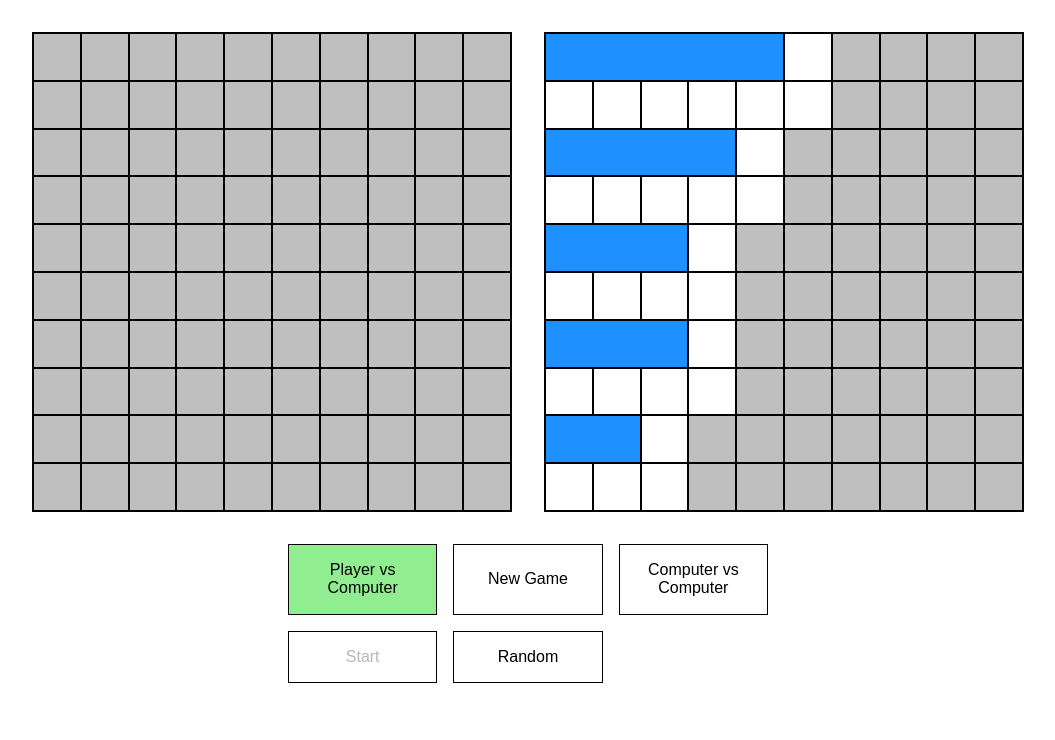
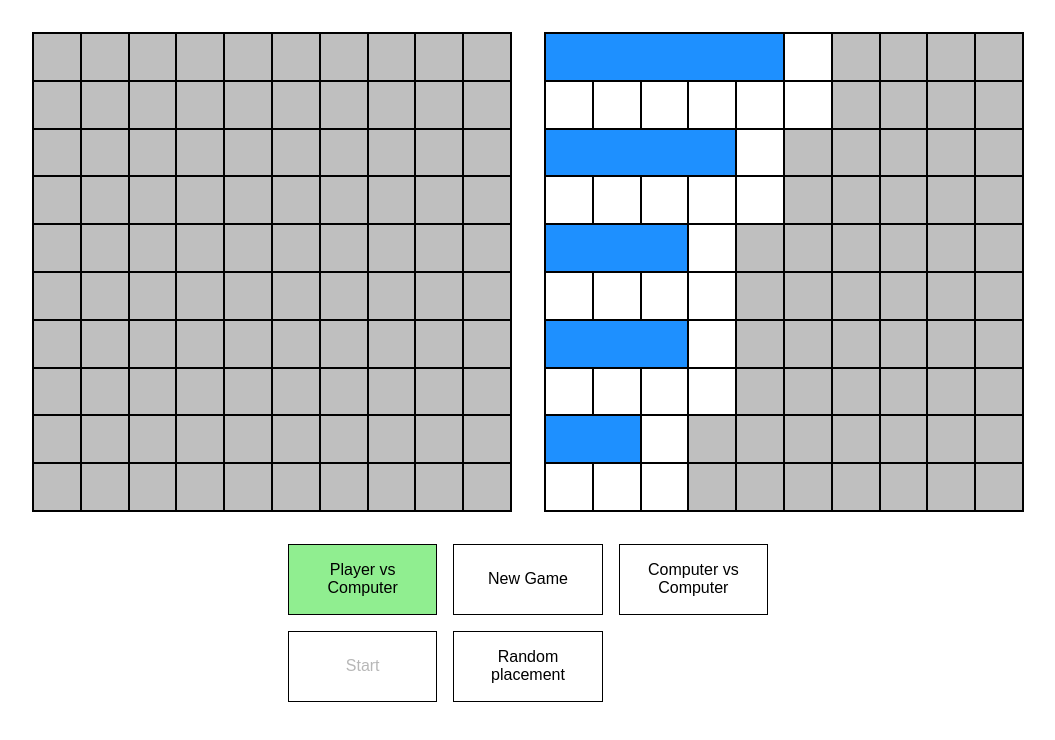
Before and after one commit to mariuszciaston/Battleship, a plain HTML site: page index.html in a window 1280 px wide. Shown: the whole page, without its empty margins (112-1167 px from the left). Drawn offline with Linux system fonts and the light colour scheme.

Commit message:
Change button name

```diff
--- a/index.html
+++ b/index.html
@@ -1 +1 @@
-<!doctype html><html lang="en"><head><meta charset="UTF-8"><meta name="viewport" content="width=device-width,initial-scale=1"><title>Battleship</title><link rel="apple-touch-icon" sizes="180x180" href="/apple-touch-icon.png"><link rel="icon" type="image/png" sizes="32x32" href="/favicon-32x32.png"><link rel="icon" type="image/png" sizes="16x16" href="/favicon-16x16.png"><link rel="manifest" href="/site.webmanifest"><script src="https://kit.fontawesome.com/5f5b4189ad.js" crossorigin="anonymous" defer="defer"></script><link rel="icon" href="favicon.ico"><script defer="defer" src="main.js"></script><link href="main.css" rel="stylesheet"></head><body><div id="wrapper"><div id="buttons"><button type="button" id="playerVsComputer" class="btn selected">Player vs Computer</button> <button type="button" id="newGame" class="btn">New Game</button> <button type="button" id="computerVsComputer" class="btn">Computer vs Computer</button> <button type="button" id="start" class="btn">Start</button> <button type="button" id="randomPlacement" class="btn">Random</button></div></div></body></html>
+<!doctype html><html lang="en"><head><meta charset="UTF-8"><meta name="viewport" content="width=device-width,initial-scale=1"><title>Battleship</title><link rel="apple-touch-icon" sizes="180x180" href="/apple-touch-icon.png"><link rel="icon" type="image/png" sizes="32x32" href="/favicon-32x32.png"><link rel="icon" type="image/png" sizes="16x16" href="/favicon-16x16.png"><link rel="manifest" href="/site.webmanifest"><script src="https://kit.fontawesome.com/5f5b4189ad.js" crossorigin="anonymous" defer="defer"></script><link rel="icon" href="favicon.ico"><script defer="defer" src="main.js"></script><link href="main.css" rel="stylesheet"></head><body><div id="wrapper"><div id="buttons"><button type="button" id="playerVsComputer" class="btn selected">Player vs Computer</button> <button type="button" id="newGame" class="btn">New Game</button> <button type="button" id="computerVsComputer" class="btn">Computer vs Computer</button> <button type="button" id="start" class="btn">Start</button> <button type="button" id="randomPlacement" class="btn">Random placement</button></div></div></body></html>
```
